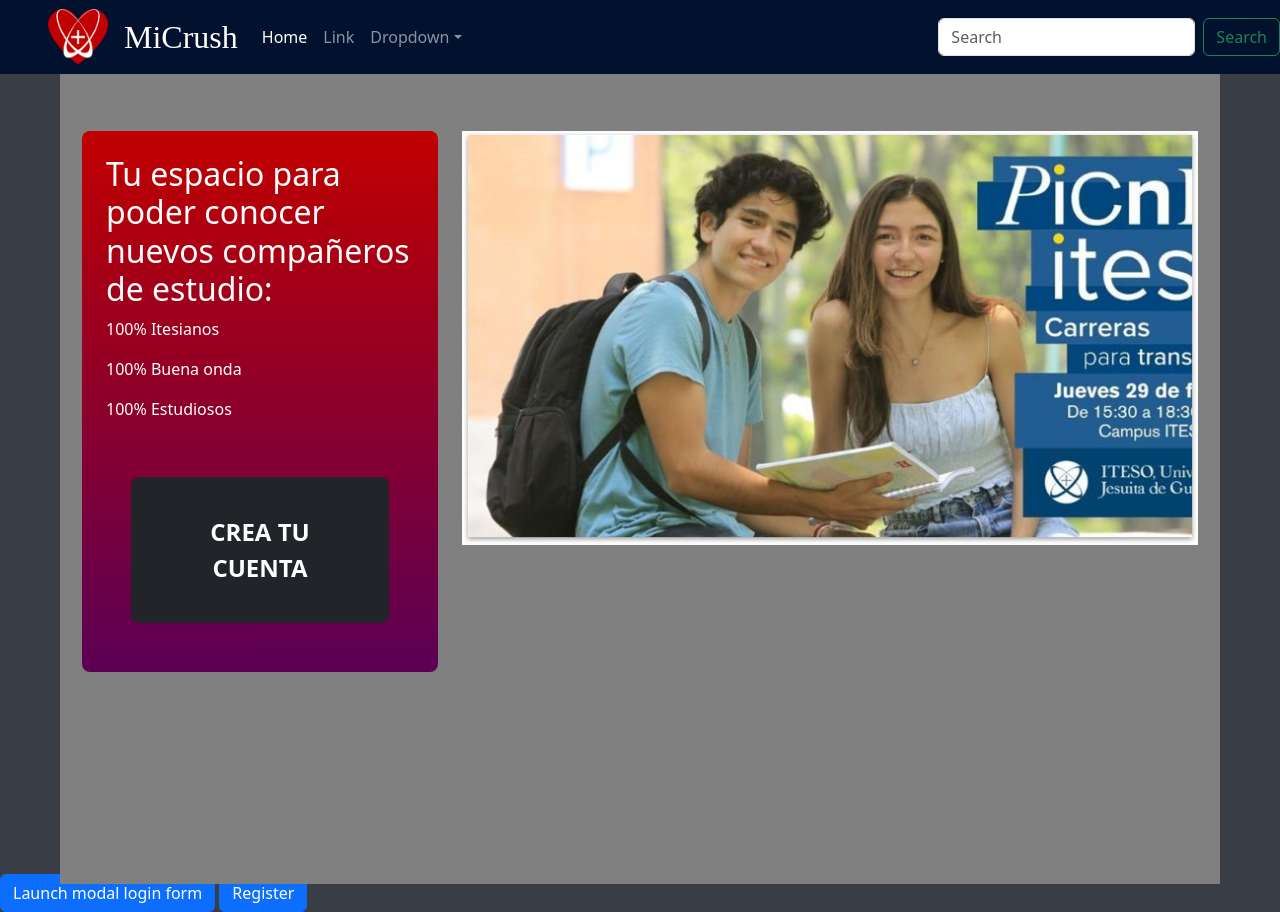
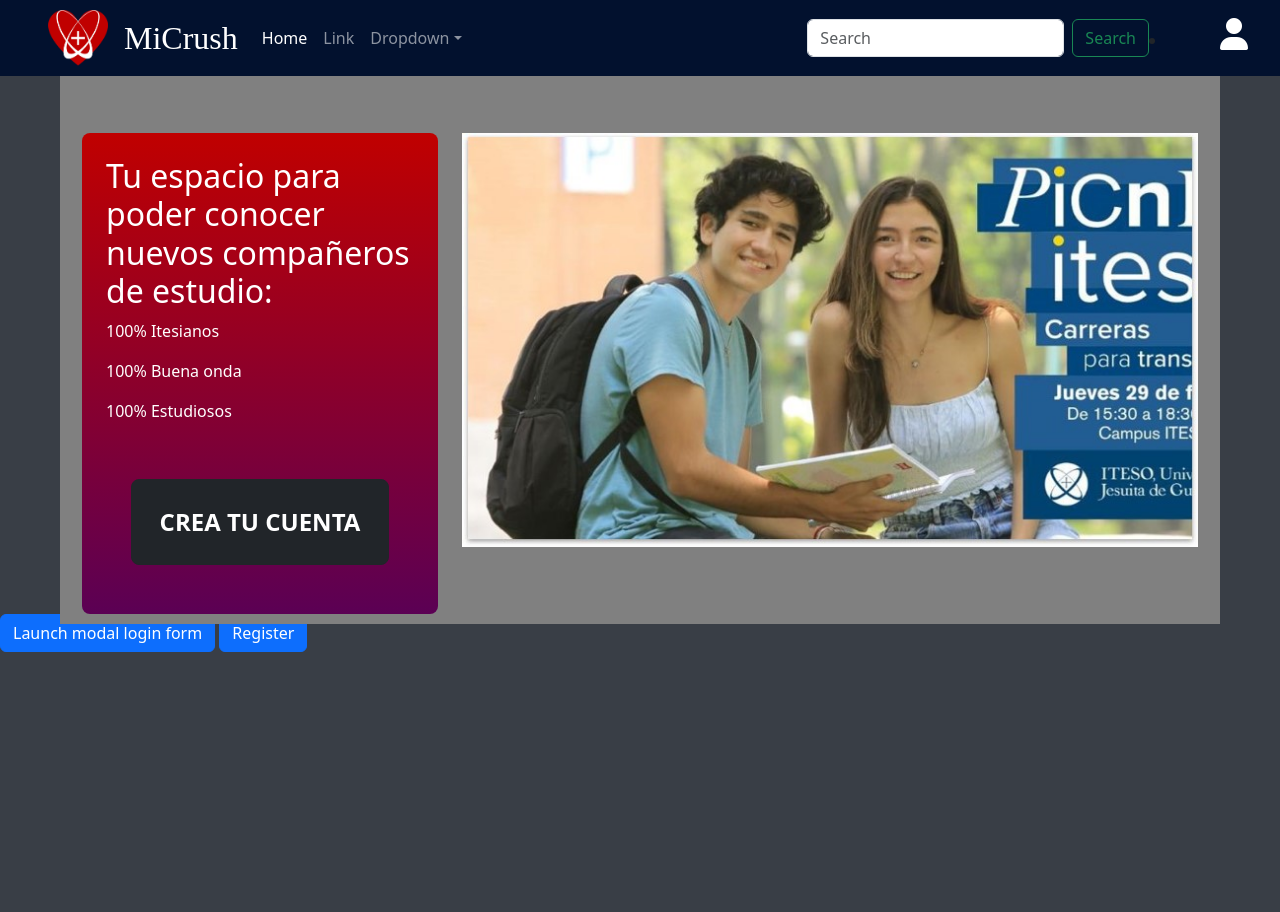
Before and after one commit to JacbGit/ItesoMatch_Testing, a plain HTML site: page views/home.html in a window 1280 px wide. After the commit the page ends 800 px from the top, so only its background shows below. Drawn offline with nearby package versions, Linux system fonts and the light colour scheme; a web font is replaced by a local one.

Commit message:
Design changes

```diff
--- a/views/home.css
+++ b/views/home.css
@@ -33,6 +33,7 @@
 
 .container{
     height: 100vh;
+    height: 100%;
 }
 
 .custom-box {
--- a/views/home.html
+++ b/views/home.html
@@ -46,6 +46,11 @@
                     <input class="form-control me-sm-2" type="text" placeholder="Search" />
                     <button class="btn btn-outline-success my-2 my-sm-0" type="submit">Search</button>
                 </form>
+                <li>
+                    <span style="color: white;" >
+                        <i class="fa-solid fa-user icon-bar ms-5 fa-2x" style="margin-top: 10px;" ></i>
+                    </span>
+                </li>
             </div>
         </nav>
     </header>
@@ -60,11 +65,11 @@
                         <p>100% Buena onda</p>
                         <p>100% Estudiosos</p>
                         <div class="d-flex flex-column justify-content-end" style="height: 100%;">
-                            <a class="btn btn-lg btn-dark button-crear" style="padding: 1.5em;" href="#" role="button"><b>CREA TU CUENTA</b></a>
+                            <a class="btn btn-lg btn-dark button-crear" style="padding: 1em;" href="#" role="button"><b>CREA TU CUENTA</b></a>
                         </div>
                     </div>
                 </div>
-                <div class="col-8" style="margin-top: 5%; overflow: hidden;">
+                <div class="col-auto col-md-7 col-lg-8" style="margin-top: 5%; overflow: hidden;">
                     <img src="../assets/Marin.jpg" class="img-fluid" style="max-width: 100%; height: auto;">
                 </div>
             </div>
@@ -149,5 +154,7 @@
     <!-- Bootstrap JavaScript Libraries -->
     <script src="https://cdn.jsdelivr.net/npm/@popperjs/core@2.11.8/dist/umd/popper.min.js" integrity="sha384-I7E8VVD/ismYTF4hNIPjVp/Zjvgyol6VFvRkX/vR+Vc4jQkC+hVqc2pM8ODewa9r" crossorigin="anonymous"></script>
     <script src="https://cdn.jsdelivr.net/npm/bootstrap@5.3.2/dist/js/bootstrap.min.js" integrity="sha384-BBtl+eGJRgqQAUMxJ7pMwbEyER4l1g+O15P+16Ep7Q9Q+zqX6gSbd85u4mG4QzX+" crossorigin="anonymous"></script>
+    <!-- FontAwesome library-->
+    <script src="https://kit.fontawesome.com/80b9330a37.js" crossorigin="anonymous"></script>
 </body>
 </html>
```
